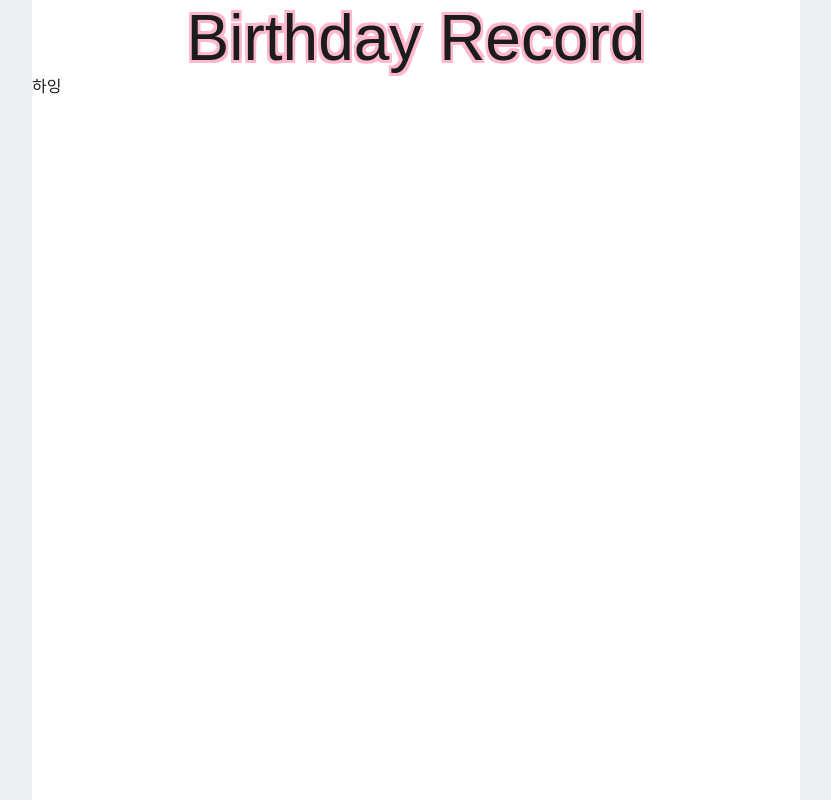
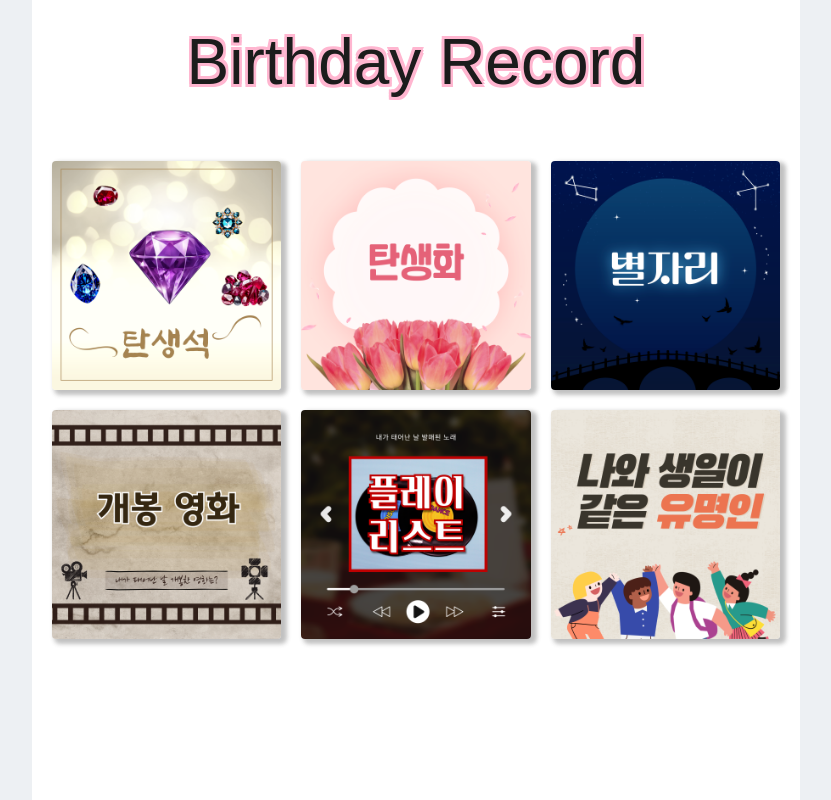
Before and after one commit to sorrel012/birthday-record, a Next.js app: page / in a window 1280 px wide. Shown: the whole page, without its empty margins (224-1055 px from the left). Built offline with nearby package versions, Linux system fonts and the light colour scheme; a web font is replaced by a local one.

Commit message:
[24.04.19] 이미지 파일 css 수정

```diff
--- a/src/app/page.tsx
+++ b/src/app/page.tsx
@@ -1,10 +1,11 @@
 import Header from '@/components/Header';
+import Tests from '@/components/Tests';
 
 export default function Home() {
   return (
     <div className="wrapper">
       <Header />
-      <main>하잉</main>
+      <Tests />
     </div>
   );
 }
--- a/src/components/Header.tsx
+++ b/src/components/Header.tsx
@@ -8,7 +8,7 @@ const monofett = Monofett({
 
 function Header() {
   return (
-    <div className="text-center">
+    <div className="text-center pt-6">
       <h1 className={`${monofett.className} title`}>Birthday Record</h1>
     </div>
   );
--- /dev/null
+++ b/src/components/Tests.tsx
@@ -0,0 +1,36 @@
+import stone from '../styles/images/stone.png';
+import flower from '../styles/images/flower.png';
+import constellation from '../styles/images/constellation.png';
+import movie from '../styles/images/movie.png';
+import playlist from '../styles/images/playlist.png';
+import celeb from '../styles/images/celeb.png';
+import Image from 'next/image';
+
+function Tests() {
+  const images = [
+    { src: stone.src, alt: 'Stone' },
+    { src: flower.src, alt: 'Flower' },
+    { src: constellation.src, alt: 'Constellation' },
+    { src: movie.src, alt: 'Movie' },
+    { src: playlist.src, alt: 'Playlist' },
+    { src: celeb.src, alt: 'Celebrity' },
+  ];
+
+  return (
+    <div className="grid grid-cols-3 gap-5 p-5 mt-10 test">
+      {images.map((thumbnail) => (
+        <Image
+          key={thumbnail.src}
+          src={thumbnail.src}
+          width={200}
+          height={200}
+          layout="responsive"
+          alt={thumbnail.alt}
+          className="cursor-pointer border rounded box-shadow"
+        />
+      ))}
+    </div>
+  );
+}
+
+export default Tests;
--- a/src/styles/globals.css
+++ b/src/styles/globals.css
@@ -68,6 +68,7 @@ body {
   height: 100vh;
   color: #1c1c1c;
   background-color: #edf0f3;
+  overflow-y: scroll;
 }
 
 a {
@@ -98,6 +99,16 @@ a {
       0 -0.2vw 0 #FFB6D0,
       -0.2vw 0 0 #FFB6D0;
     @media(max-width: 768px) {
-      font-size: 2rem;
+      font-size: 2.5rem;
     }
 }
+
+.test {
+  @media(max-width: 768px) {
+    grid-template-columns: repeat(2, minmax(0, 1fr));
+  }
+}
+
+.box-shadow {
+  box-shadow: 4px 3px 4px 2px rgba(61, 61, 61, 0.32);
+}
```
